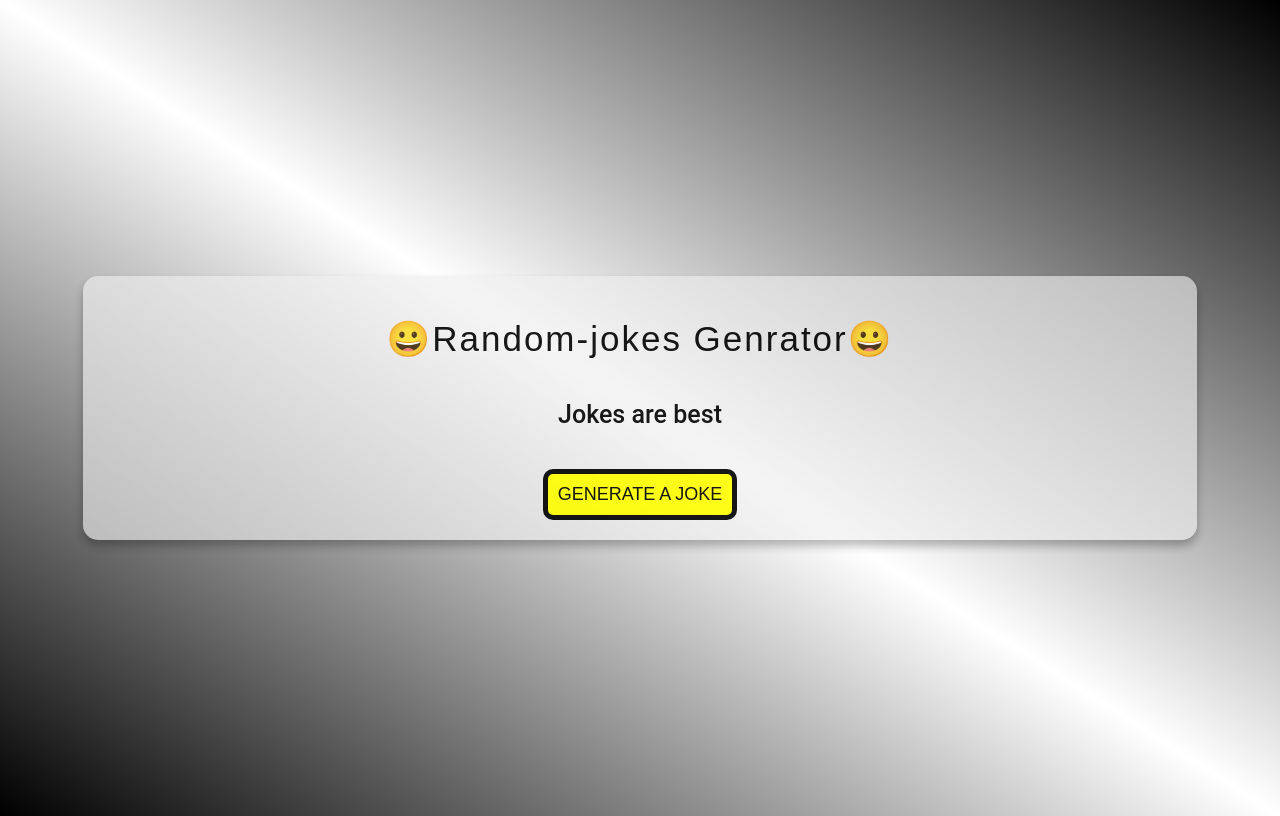
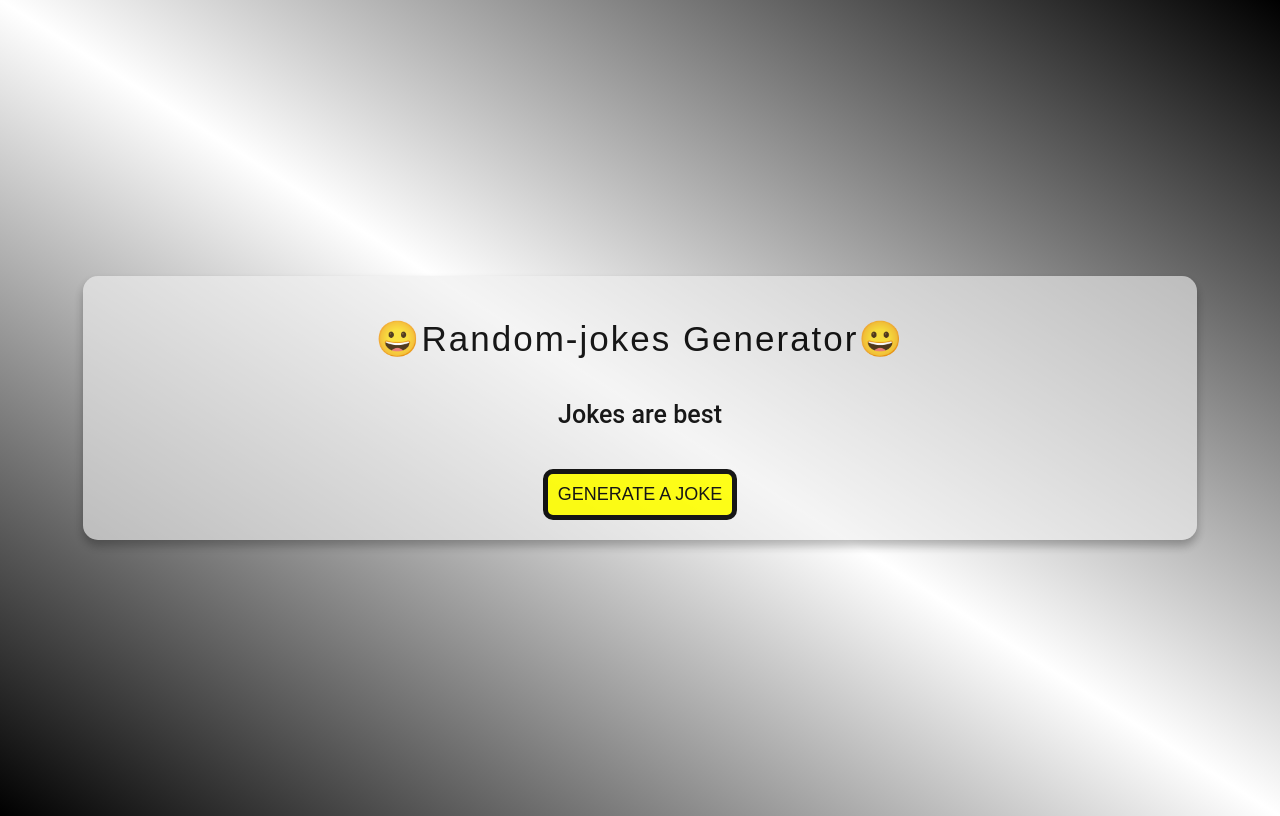
Before and after one commit to Bhuvaneswari123457/Random-joke-generator, a plain HTML site: page index.html in a window 1280 px wide. Drawn offline with Linux system fonts and the light colour scheme.

Commit message:
Update index.html

```diff
--- a/index.html
+++ b/index.html
@@ -5,7 +5,7 @@
     <meta name="viewport" content="width=device-width, initial-scale=1.0">
     <title>Random-Joke Generator</title>
     <div class="container">
-        <h1 class="heading" id="Random-Joke">😀Random-jokes Genrator😀
+        <h1 class="heading" id="Random-Joke">😀Random-jokes Generator😀
         </h1>
         <p class="para" id="joke">Jokes are best</p>
         <button class="btn" id="btn">Generate a joke </button>
```
